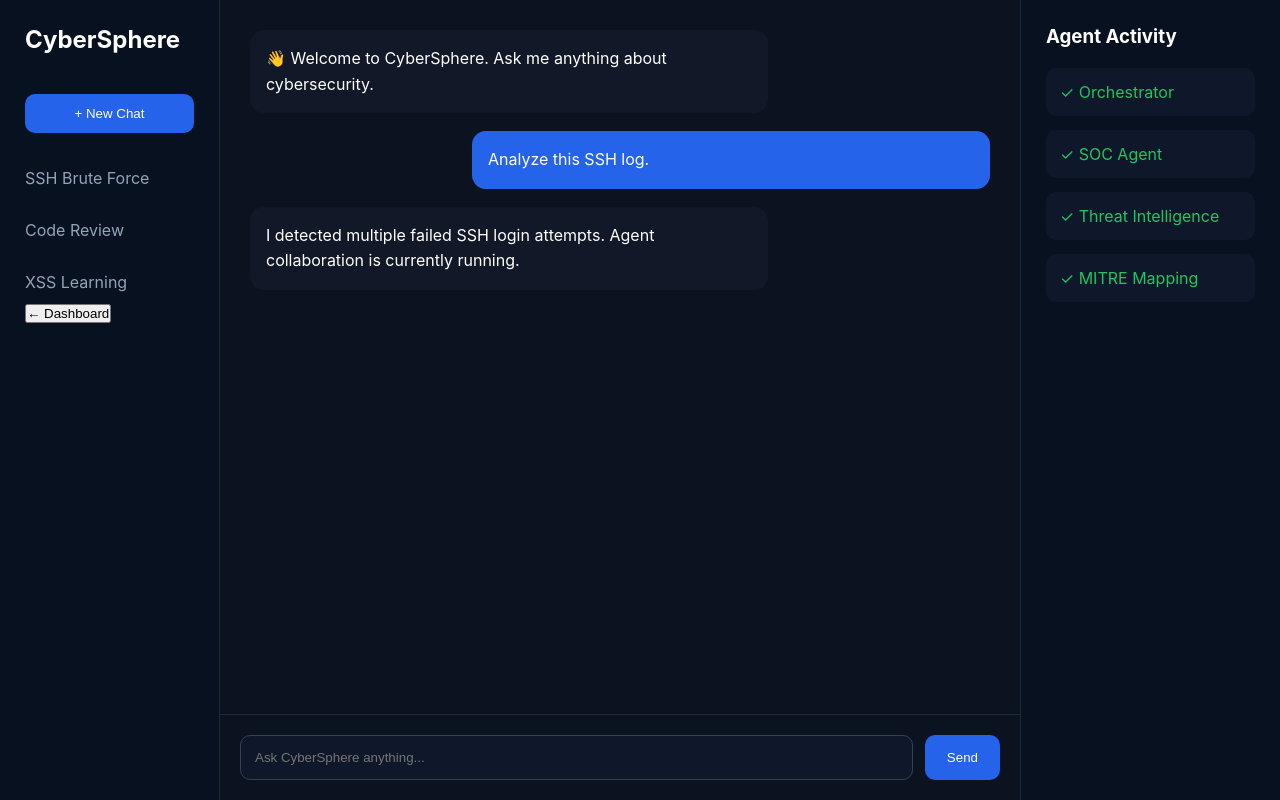
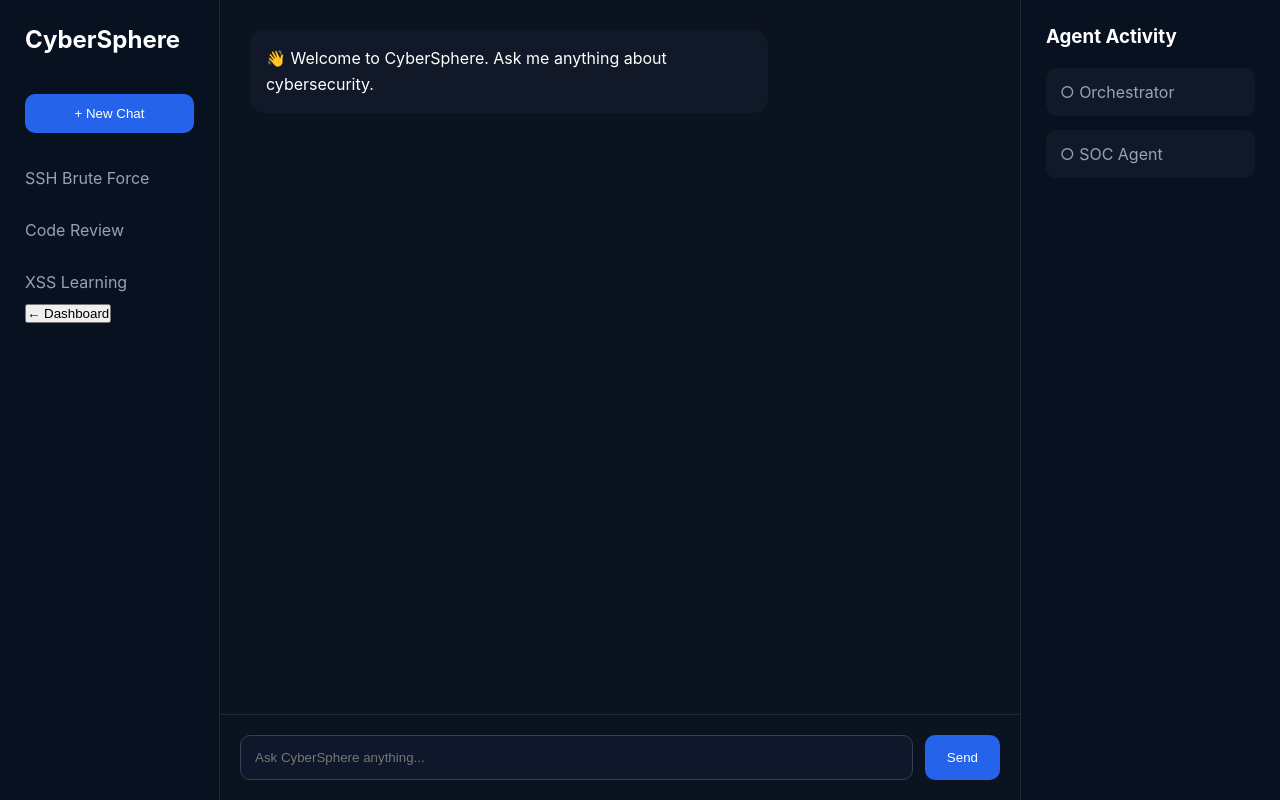
Before and after one commit to sweathamp/CyberSphere-AI, a React (Vite) app in the folder frontend/: page /chat in a window 1280 px wide. Built offline with nearby package versions, Linux system fonts and the light colour scheme.

Commit message:
feat: connect React chat with FastAPI backend

```diff
--- a/frontend/package.json
+++ b/frontend/package.json
@@ -10,6 +10,7 @@
     "preview": "vite preview"
   },
   "dependencies": {
+    "axios": "^1.19.0",
     "react": "^19.2.8",
     "react-dom": "^19.2.8",
     "react-router-dom": "^7.18.2"
--- a/frontend/src/pages/Chat.tsx
+++ b/frontend/src/pages/Chat.tsx
@@ -1,34 +1,85 @@
-import { useEffect, useState } from "react";
+import { useState } from "react";
 import { Link } from "react-router-dom";
+import axios from "axios";
 
-const agents = [
-  "Orchestrator",
-  "SOC Agent",
-  "Threat Intelligence",
-  "MITRE Mapping",
-];
+type Message = {
+  sender: "user" | "bot";
+  text: string;
+};
+
+type AgentStatus = "waiting" | "running" | "completed";
+
+type Agent = {
+  name: string;
+  status: AgentStatus;
+};
 
 export default function Chat() {
-  const [message, setMessage] = useState("");
-  const [activeStep, setActiveStep] = useState(0);
+  const [input, setInput] = useState("");
 
-  useEffect(() => {
-    const interval = setInterval(() => {
-      setActiveStep((prev) => {
-        if (prev >= agents.length) {
-          clearInterval(interval);
-          return prev;
+  const [messages, setMessages] = useState<Message[]>([
+    {
+      sender: "bot",
+      text: "👋 Welcome to CyberSphere. Ask me anything about cybersecurity.",
+    },
+  ]);
+
+  const [agents, setAgents] = useState<Agent[]>([
+    { name: "Orchestrator", status: "waiting" },
+    { name: "SOC Agent", status: "waiting" },
+  ]);
+
+  const sendMessage = async () => {
+    if (!input.trim()) return;
+
+    const userMessage = input;
+
+    setMessages((prev) => [
+      ...prev,
+      { sender: "user", text: userMessage },
+    ]);
+
+    setInput("");
+
+    setAgents([
+      { name: "Orchestrator", status: "running" },
+      { name: "SOC Agent", status: "waiting" },
+    ]);
+
+    try {
+      const response = await axios.post(
+        "http://127.0.0.1:8000/api/chat",
+        {
+          message: userMessage,
         }
-        return prev + 1;
-      });
-    }, 1000);
+      );
 
-    return () => clearInterval(interval);
-  }, []);
+      setAgents([
+        { name: "Orchestrator", status: "completed" },
+        { name: "SOC Agent", status: "completed" },
+      ]);
+
+      setMessages((prev) => [
+        ...prev,
+        {
+          sender: "bot",
+          text: response.data.reply,
+        },
+      ]);
+    } catch (error) {
+      setMessages((prev) => [
+        ...prev,
+        {
+          sender: "bot",
+          text: "❌ Backend connection failed.",
+        },
+      ]);
+    }
+  };
 
   return (
     <div className="chat-page">
-      {/* Left Sidebar */}
+      {/* Sidebar */}
       <aside className="chat-sidebar">
         <h2>CyberSphere</h2>
 
@@ -48,28 +99,35 @@ export default function Chat() {
       {/* Chat Area */}
       <main className="chat-main">
         <div className="messages">
-          <div className="bot-msg">
-            👋 Welcome to CyberSphere. Ask me anything about cybersecurity.
-          </div>
-
-          <div className="user-msg">
-            Analyze this SSH log.
-          </div>
-
-          <div className="bot-msg">
-            I detected multiple failed SSH login attempts. Agent collaboration is
-            currently running.
-          </div>
+          {messages.map((msg, index) => (
+            <div
+              key={index}
+              className={
+                msg.sender === "user"
+                  ? "user-msg"
+                  : "bot-msg"
+              }
+            >
+              {msg.text}
+            </div>
+          ))}
         </div>
 
         <div className="chat-input">
           <input
-            value={message}
-            onChange={(e) => setMessage(e.target.value)}
+            value={input}
+            onChange={(e) => setInput(e.target.value)}
             placeholder="Ask CyberSphere anything..."
+            onKeyDown={(e) => {
+              if (e.key === "Enter") {
+                sendMessage();
+              }
+            }}
           />
 
-          <button>Send</button>
+          <button onClick={sendMessage}>
+            Send
+          </button>
         </div>
       </main>
 
@@ -77,23 +135,19 @@ export default function Chat() {
       <aside className="agent-panel">
         <h3>Agent Activity</h3>
 
-        {agents.map((agent, index) => {
-          let className = "waiting";
-
-          if (index < activeStep) className = "done";
-          else if (index === activeStep) className = "active";
-
-          return (
-            <div key={agent} className={`agent-card ${className}`}>
-              {index < activeStep
-                ? "✓ "
-                : index === activeStep
-                ? "● "
-                : "○ "}
-              {agent}
-            </div>
-          );
-        })}
+        {agents.map((agent) => (
+          <div
+            key={agent.name}
+            className={`agent-card ${agent.status}`}
+          >
+            {agent.status === "completed"
+              ? "✓"
+              : agent.status === "running"
+              ? "●"
+              : "○"}{" "}
+            {agent.name}
+          </div>
+        ))}
       </aside>
     </div>
   );
```
Also changed, not shown: 1 other file (tests, documents, lock files or other folders).
